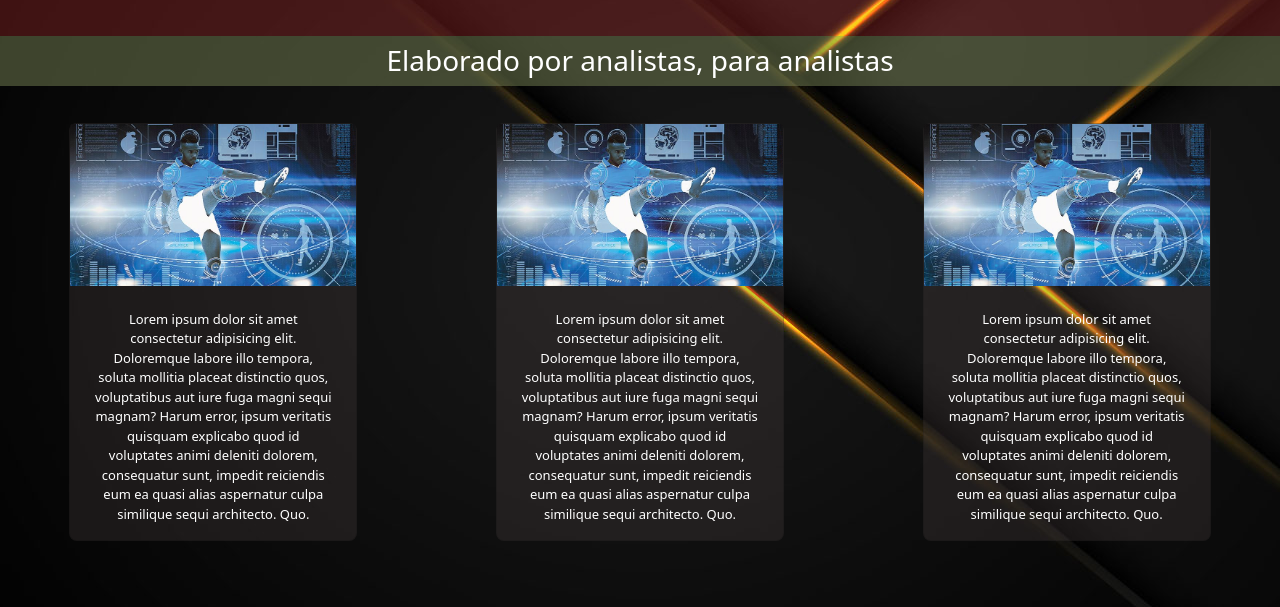
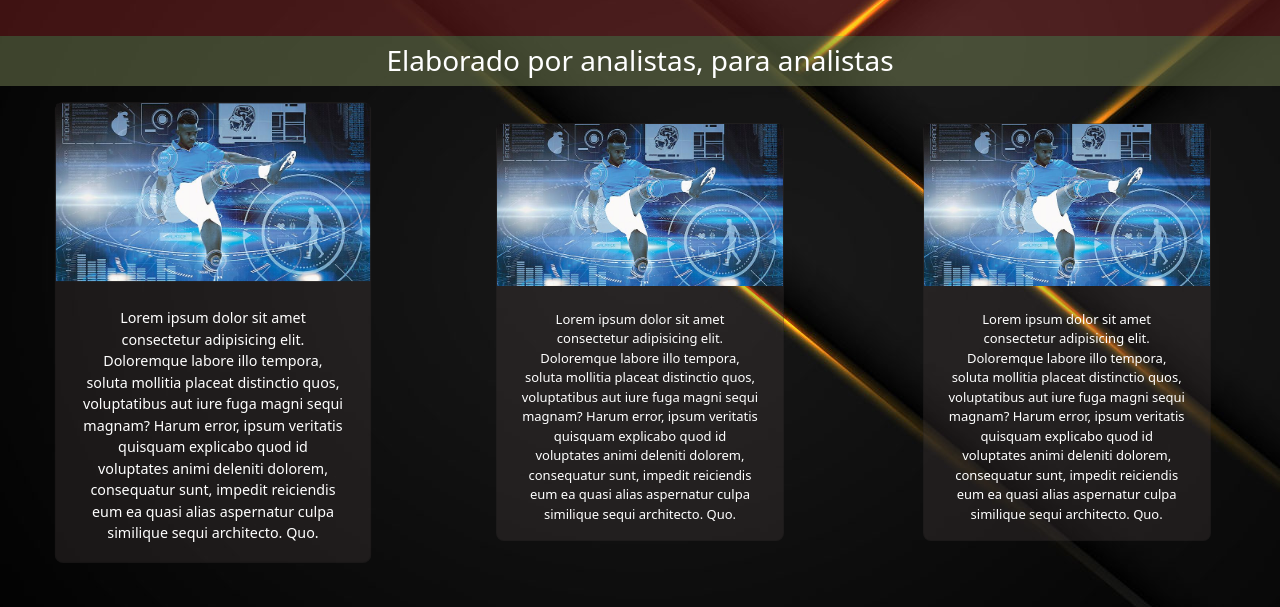
Before and after one commit to nachocastagna/Bootstrap, a plain HTML site: page html/equipos.html in a window 1280 px wide. In both pictures the pointer is over the element 213 px from the left and 511 px from the top of the page. Shown: the part 180-787 px from the top of the page. Drawn offline with nearby package versions, Linux system fonts and the light colour scheme.

Commit message:
proyecto-final-2

```diff
--- a/estilos/estilos.css
+++ b/estilos/estilos.css
@@ -104,6 +104,12 @@ font-size: 1.5rem;
 }
 .carousel-item{
     opacity: 0.7;
+}
+
+.card__equipos:hover{
+    opacity: 1;
+    transition: all 1s;
+    transform: scale(1.1, 1.1);
 }
 
 
```
